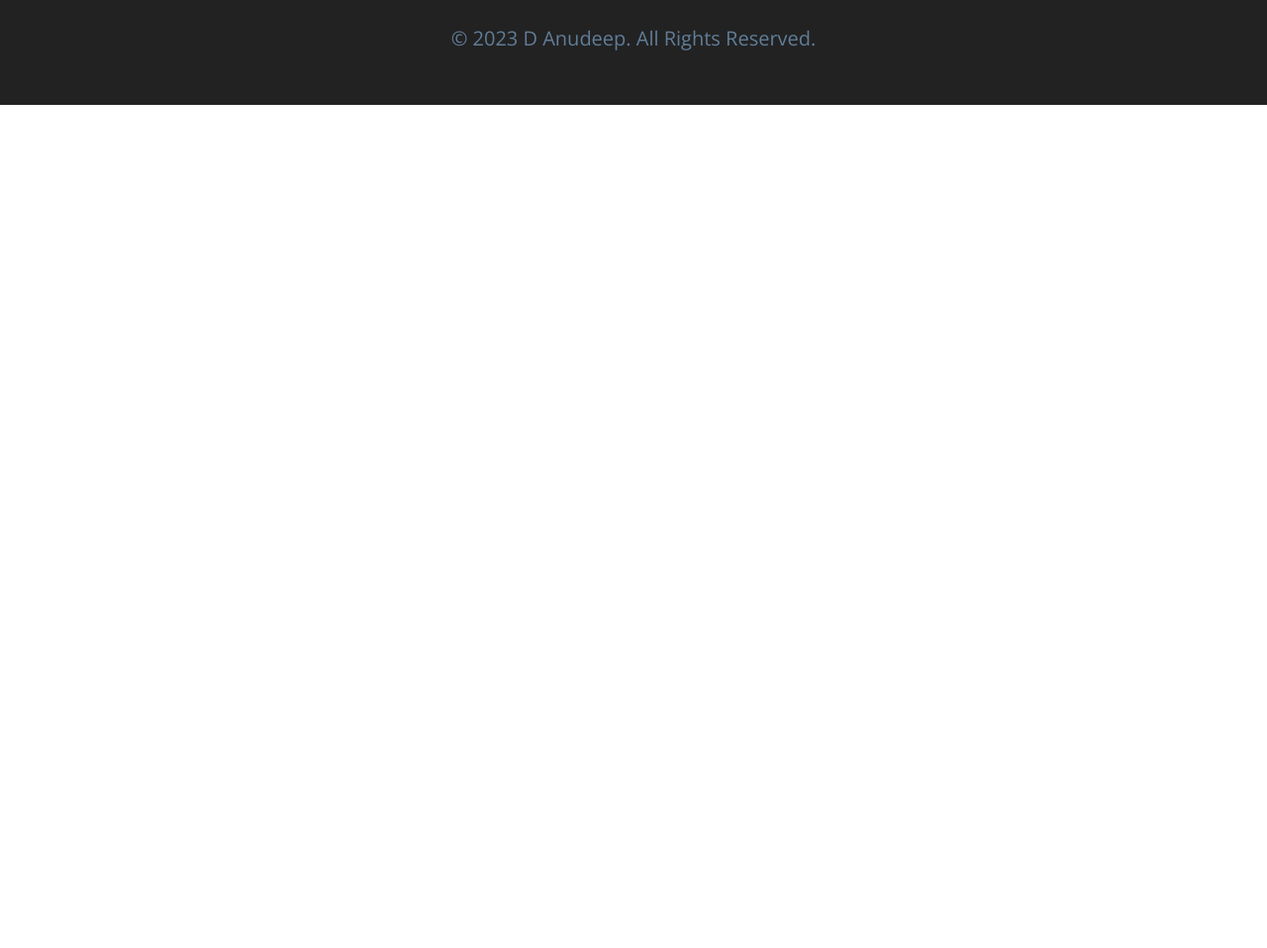
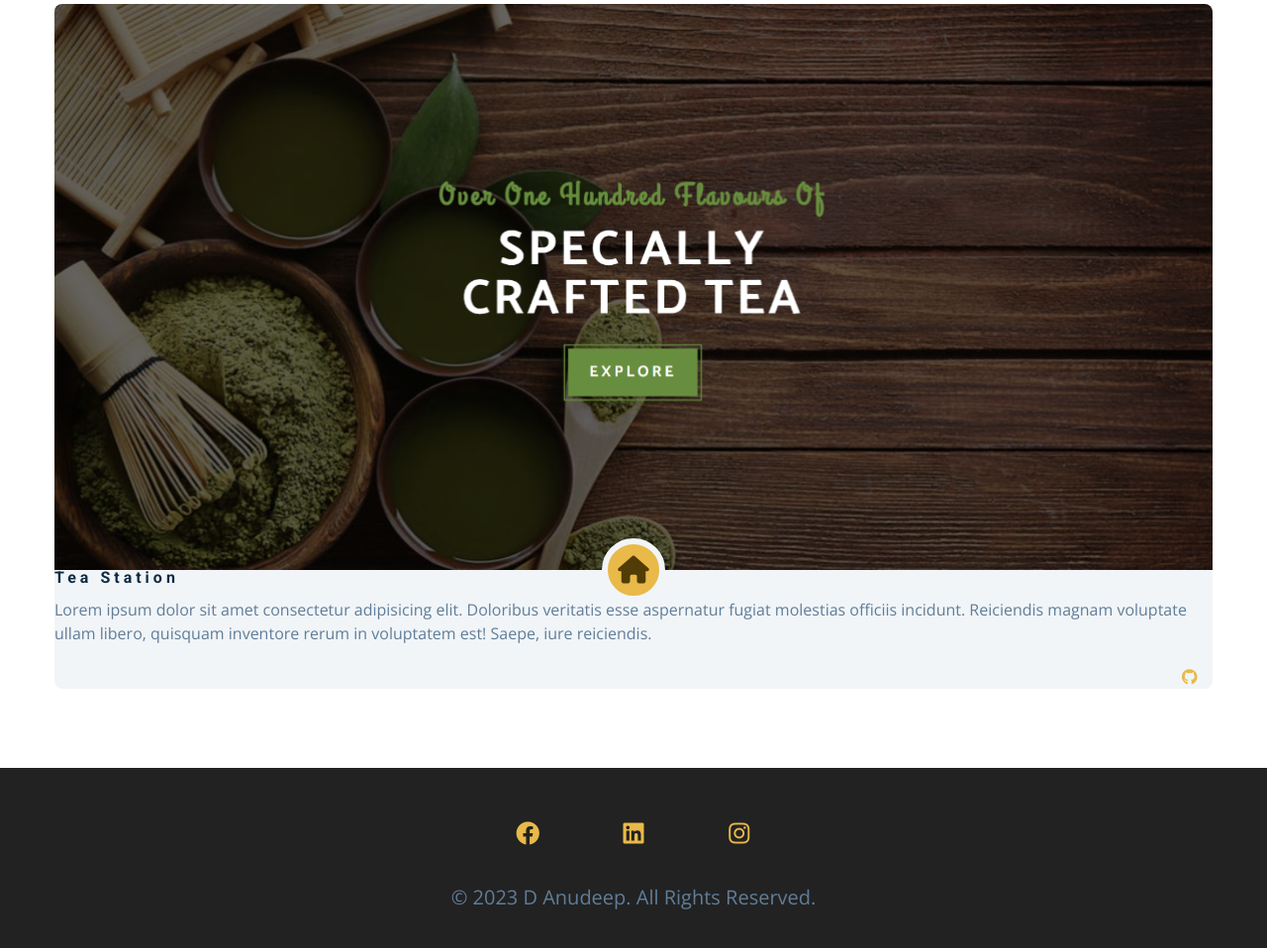
Before and after one commit to anudeep234/portfolio, a plain HTML site: page html/projects.html in a window 1280 px wide. Shown: the part 476-1434 px from the top of the page at 99% size. Before the commit the page ends 800 px from the top, so only its background shows below. Drawn offline with nearby package versions, Linux system fonts and the light colour scheme.

Commit message:
fifth commit

```diff
--- a/css/style.css
+++ b/css/style.css
@@ -829,3 +829,60 @@ Single Page
 Products Page
 ===============
 */
+.projects-hero{
+  height: 40vh;
+  background: var(--clr-primary-10);
+  display: grid;
+  place-items: center;
+}
+.projects-hero .section-title{
+  margin-bottom: 0;
+}
+.single-project{
+  background: var(--clr-grey-10);
+  border-radius: var(--radius);
+}
+.project-container img{
+border-top-left-radius:var(--radius);
+border-top-right-radius:var(--radius);
+}
+.project-container{
+  position: relative;
+}
+.project-icon{
+  position: absolute;
+  font-size: 1.75rem;
+  bottom: 0;
+  left: 50%;
+  transform: translate(-50%, 50%);
+  width: 4rem;
+  height: 4rem;
+  display: grid;
+  place-items: center;
+  background: var(--clr-primary-5);
+  border-radius: 50%;
+  color: var(--clr-primary-1);
+  border: 0.375rem solid var(--clr-grey-10);
+}
+.project-detailss{
+  padding: 2rem 1.5rem;
+}
+.project-footer{
+  display: grid;
+  grid-template-columns: 1fr 1fr;
+  color: var(--clr-primary-5);
+}
+.project-footer{
+  color: var(--clr-primary-5);
+  text-transform: capitalize;
+  transition: var(--transition);
+  justify-self: end;
+}
+.project-footer a:hover{
+  color: var(--clr-primary-1);
+}
+.projects-page-center{
+  display: grid;
+  grid-template-columns: repeat(auto-fill,minmax(330px, 1fr));
+  gap: 3rem 1rem;
+}
--- a/html/projects.html
+++ b/html/projects.html
@@ -3,7 +3,7 @@
   <head>
     <meta charset="UTF-8" />
     <meta name="viewport" content="width=device-width, initial-scale=1.0" />
-    <title>D Anudeep|| Contact</title>
+    <title>D Anudeep|| projects</title>
     <!-- font-awesome -->
     <link
       rel="stylesheet"
@@ -104,7 +104,22 @@
     <section class="section">
       <div class="section-center project-page-center">
         <!-- single project -->
-        <article class="single-project"></article>
+        <article class="single-project">
+          <div class="project-container"><img src="/images/My project.png" alt="single-project">
+          <a href="" class="project-icon">
+            <i class="fas fa-home"></i>
+          </a>
+          </div>
+          <div class="project-details">
+            <h4>Tea Station</h4>
+            <P>Lorem ipsum dolor sit amet consectetur adipisicing elit. Doloribus veritatis esse aspernatur fugiat molestias officiis incidunt. Reiciendis magnam voluptate ullam libero, quisquam inventore rerum in voluptatem est! Saepe, iure reiciendis.</P>
+            <div class="project-footer"><span>
+              <i class="fab fa-github"></i>
+            </span>
+          <a href=""></a>
+          </div>
+          </div>
+        </article>
       </div>
     </section>
     <!-- ############## -->
```
